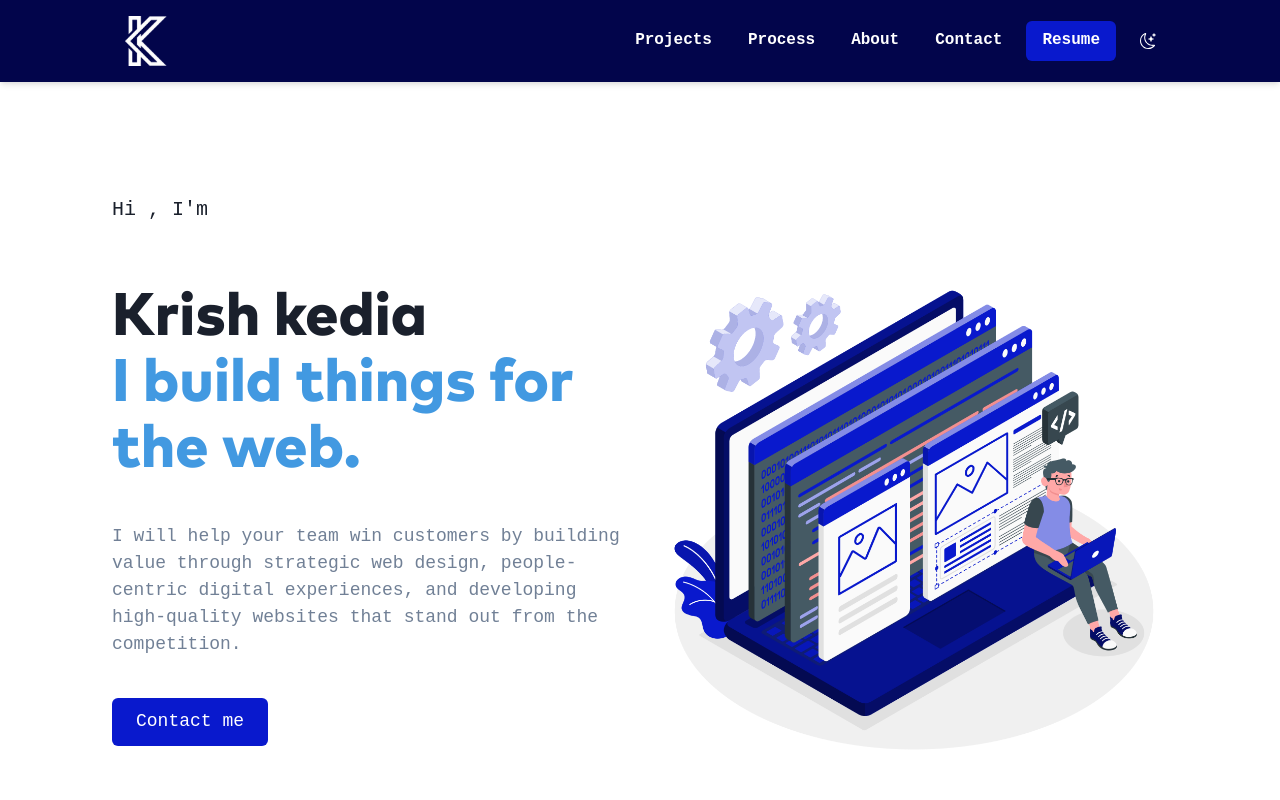
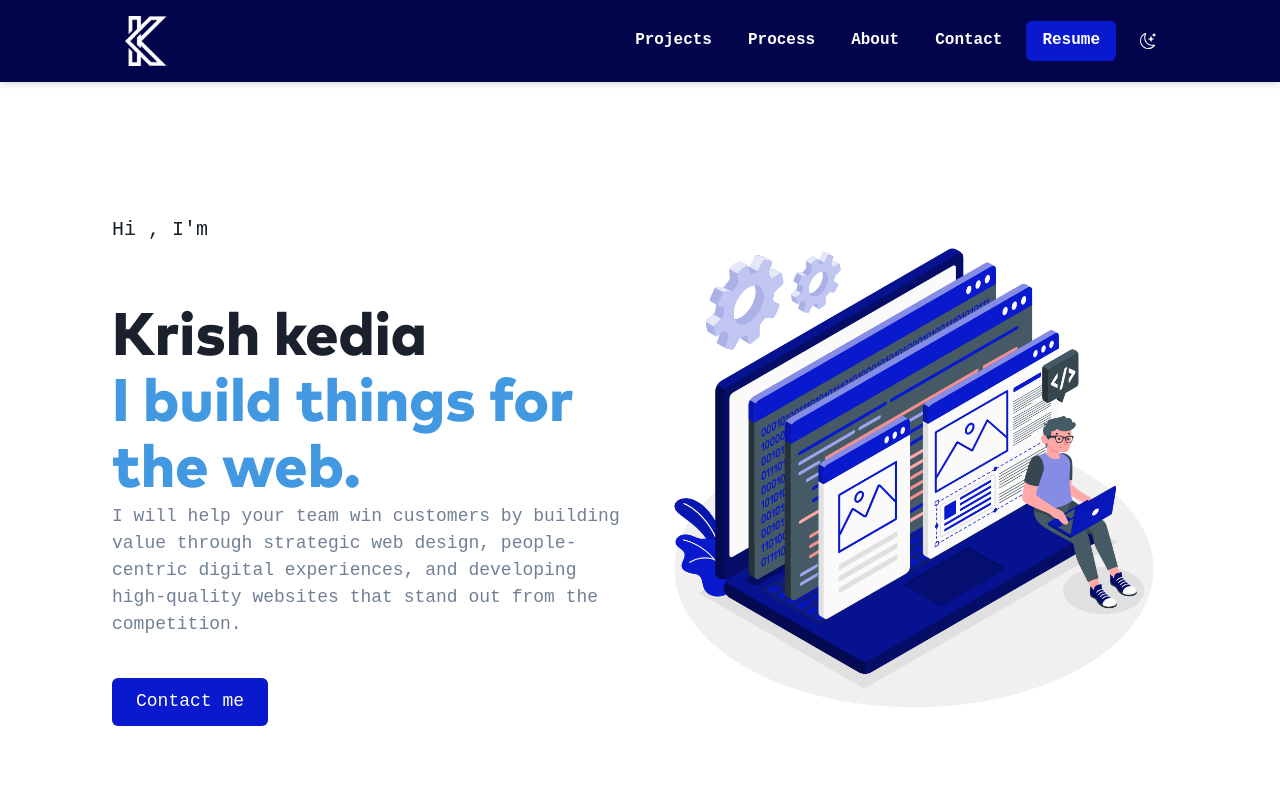
Before and after one commit to Kristar1/portfolio-next, a Next.js app: page / in a window 1280 px wide. Shown: the top 800 px of the page. Built offline with nearby package versions, Linux system fonts and the light colour scheme; a web font is replaced by a local one.

Commit message:
hero-animation-change

```diff
--- a/components/home/Hero2.jsx
+++ b/components/home/Hero2.jsx
@@ -49,6 +49,16 @@ export default function Hero2() {
           // }}
         >
           <Text fontSize={"20px"}>Hi , I&apos;m</Text>
+          <Box  as={motion.div}
+            initial={{
+              x: "-1000",
+            }}
+            transition="0.2s"
+            animate={{
+              // y:299,
+              x: 0,
+            }}>
+
           <Heading
             as="h1"
             style={{ marginTop: "20px" }}
@@ -58,45 +68,43 @@ export default function Hero2() {
             fontSize={{ base: "3xl", sm: "4xl", lg: "6xl" }}
           >
             <Text  position={"relative"}
-            as={motion.div}
-            initial={{
-              x: "-1000",
-            }}
-            transition="0.2s"
-            animate={{
-              // y:299,
-              x: 0,
-            }}
+
             >
               Krish kedia
             </Text>
             {/* <br /> */}
-            <Text color={"blue.400"}  as={motion.div}
-          initial={{
-            x: "-1000",
-          }}
-          transition="0.4s"
-          animate={{
-            // y:299,
-            x: 0,
-          }}>
+            <Text color={"blue.400"}
+            // as={motion.div}
+          // initial={{
+          //   x: "-1000",
+          // }}
+          // transition="0.4s"
+          // animate={{
+          //   // y:299,
+          //   x: 0,
+          // }}>
+          >
               I build things for the web.
             </Text>
           </Heading>
-          <Text color={"gray.500"} fontSize="lg" _dark={{ color: "gray.200" }}  as={motion.div}
-          initial={{
-            x: "-1000",
-          }}
-          transition="0.8s"
-          animate={{
-            // y:299,
-            x: 0,
-          }}>
+          <Text color={"gray.500"} fontSize="lg" _dark={{ color: "gray.200" }}
+          // as={motion.div}
+          // initial={{
+          //   x: "-1000",
+          // }}
+          // transition="0.8s"
+          // animate={{
+          //   // y:299,
+          //   x: 0,
+          // }}
+          >
             I will help your team win customers by building value through
             strategic web design, people-centric digital experiences, and
             developing high-quality websites that stand out from the
             competition.
           </Text>
+          </Box>
+
           <Stack
             spacing={{ base: 4, sm: 6 }}
             direction={{ base: "column", sm: "row" }}
@@ -126,16 +134,16 @@ export default function Hero2() {
           as={motion.div}
           // animation={animation}
           initial={{
-            y:50
+            y:20
           }}
           animate={{
-            y:20
+            y:0
           }}
            transition={{
-          duration: 3,
+          duration: 2.5,
           ease: "easeInOut",
           repeat: Infinity,
-          repeatType: "loop",
+          repeatType: "mirror",
         }}
 
 
```
